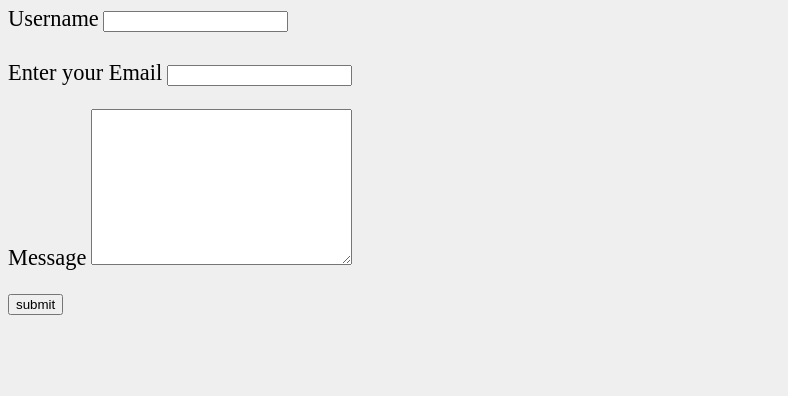
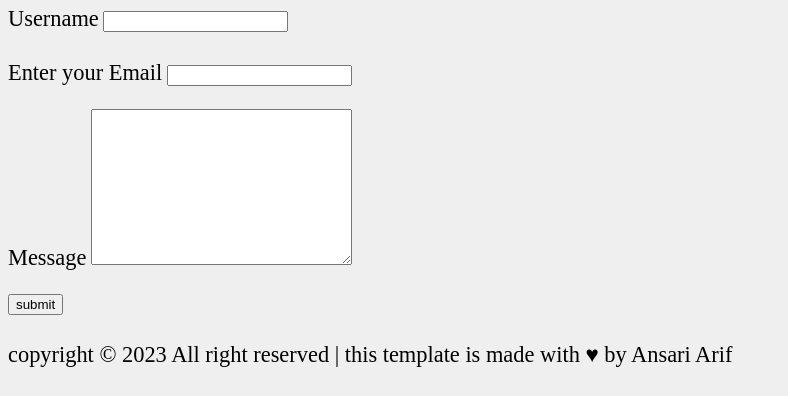
Before and after one commit to Alfa-07-debug/1_mini_Project, a plain HTML site: page index.html in a window 1280 px wide. Shown: the part 3442-3838 px from the top of the page, without its empty margins (0-788 px from the left). Before the commit the page ends 3765 px from the top, so only its background shows below. Drawn offline with Linux system fonts and the light colour scheme.

Commit message:
footter section

```diff
--- a/index.html
+++ b/index.html
@@ -171,5 +171,11 @@
                 </div>
             </form>
         </section>
+        <!-- footer section -->
+         <footer>
+            <p>
+                copyright &copy; 2023 All right reserved | this template is made with &hearts; by Ansari Arif
+            </p>
+         </footer>
 </body>
 </html>
```
